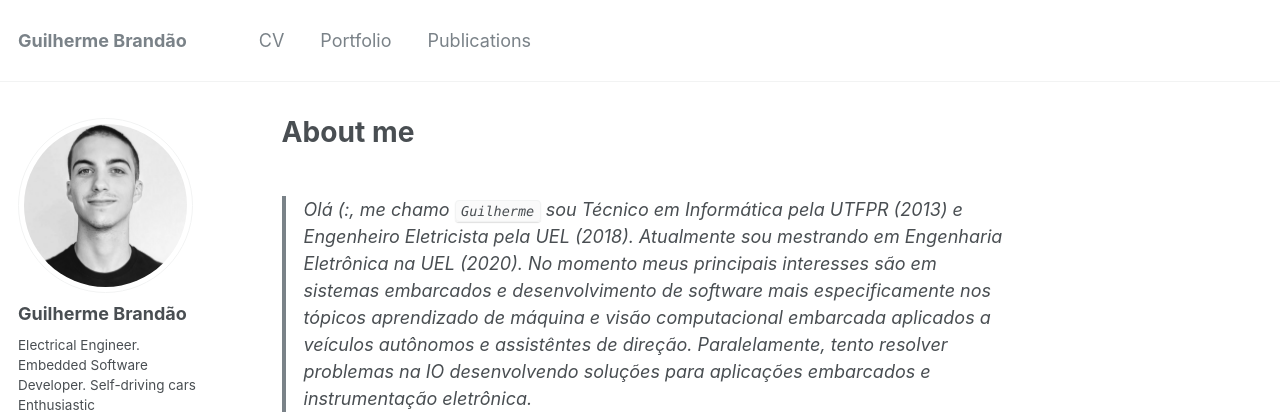
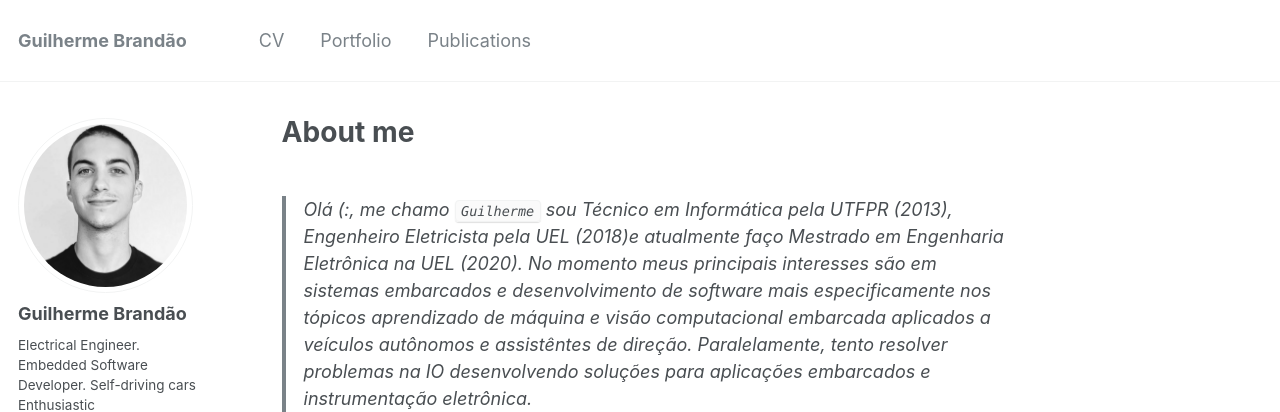
Before and after one commit to brandaogbs/brandaogbs.github.io, a Jekyll site: the page built from _pages/about.md, in a window 1280 px wide. Shown: the top 412 px of the page. Built offline with Jekyll 4.4.1, drawn with Linux system fonts in a browser that asks for light colours; some web fonts are replaced.

Commit message:
about me pt-br

```diff
--- a/_pages/about.md
+++ b/_pages/about.md
@@ -8,4 +8,4 @@
   - /about.html
 ---
 
-> Olá (:, me chamo `Guilherme` sou Técnico em Informática pela UTFPR (2013) e Engenheiro Eletricista pela UEL (2018). Atualmente sou mestrando em Engenharia Eletrônica na UEL (2020). No momento meus principais interesses são em sistemas embarcados e desenvolvimento de software mais especificamente nos tópicos aprendizado de máquina e visão computacional embarcada aplicados a veículos autônomos e assistêntes de direção. Paralelamente, tento resolver problemas na IO desenvolvendo soluções para aplicações embarcados e instrumentação eletrônica.
+> Olá (:, me chamo `Guilherme` sou Técnico em Informática pela UTFPR (2013), Engenheiro Eletricista pela UEL (2018)e atualmente faço Mestrado em Engenharia Eletrônica na UEL (2020). No momento meus principais interesses são em sistemas embarcados e desenvolvimento de software mais especificamente nos tópicos aprendizado de máquina e visão computacional embarcada aplicados a veículos autônomos e assistêntes de direção. Paralelamente, tento resolver problemas na IO desenvolvendo soluções para aplicações embarcados e instrumentação eletrônica.
```
